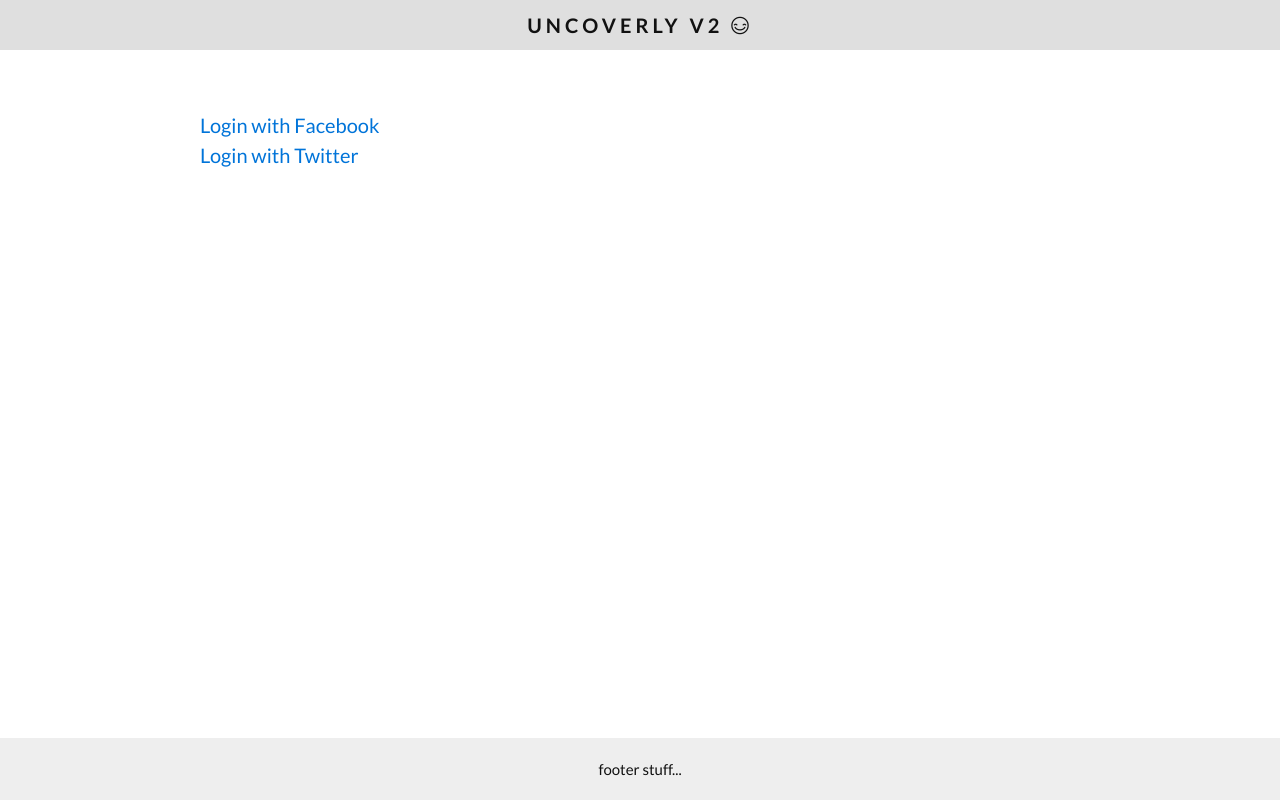
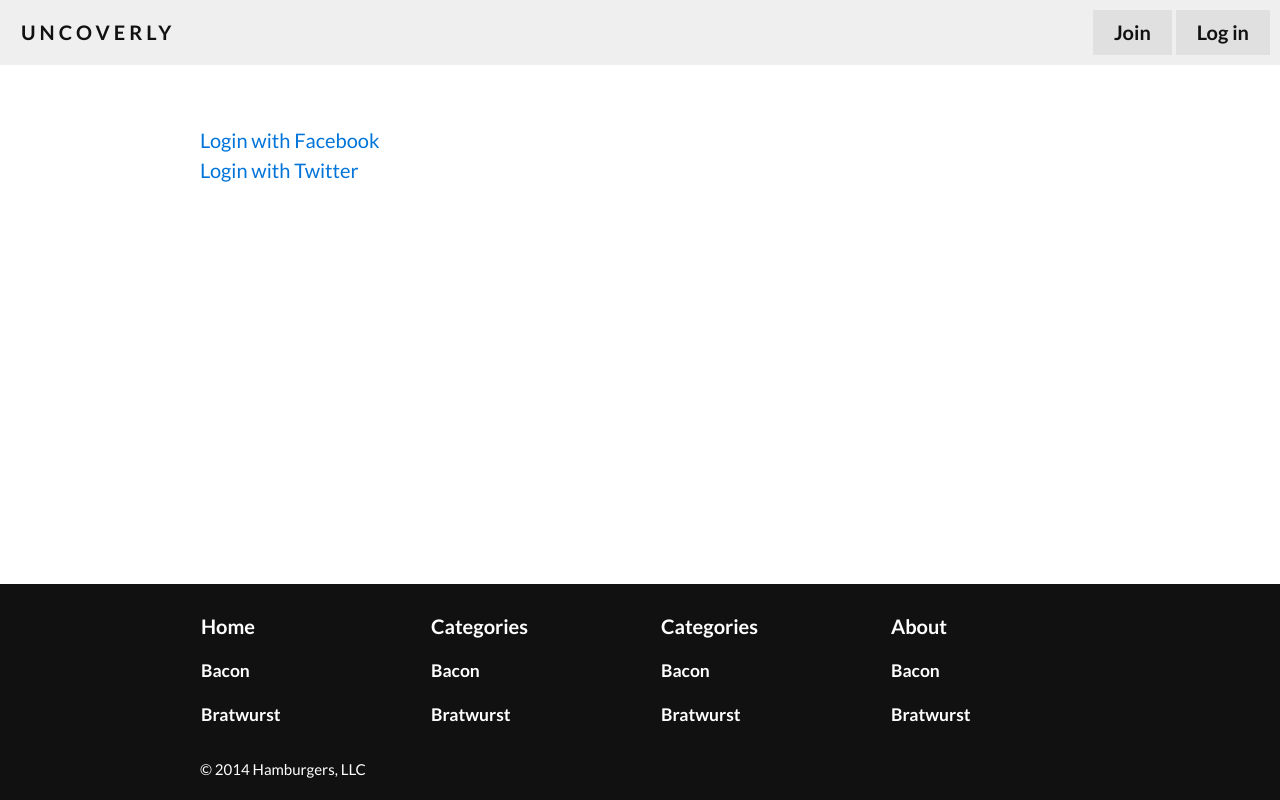
Before and after one commit to brendansudol/uncoverly, a Django app: page / in a window 1280 px wide. Run offline with Django 3.2, Linux system fonts and the light colour scheme; data that the repository does not hold is empty; style sheets or scripts are compiled from the project's sources.

Commit message:
nav, footer tweaks

```diff
--- /dev/null
+++ b/web/templates/web/_includes/footer.html
@@ -0,0 +1,51 @@
+<footer class="white bg-black">
+  <div class="px2 py2 container">
+    <div class="clearfix mxn2">
+      <div class="col col-6 md-col-3">
+        <ul class="list-reset">
+          <li>
+            <h3 class="h4 m0">
+              <a href="#" class="btn block">Home</a>
+            </h3>
+          </li>
+          <li><a href="#" class="h5 btn block">Bacon</a></li>
+          <li><a href="#" class="h5 btn block">Bratwurst</a></li>
+        </ul>
+      </div>
+      <div class="col col-6 md-col-3">
+        <ul class="list-reset">
+          <li>
+            <h3 class="h4 m0">
+              <a href="#" class="btn block">Categories</a>
+            </h3>
+          </li>
+          <li><a href="#" class="h5 btn block">Bacon</a></li>
+          <li><a href="#" class="h5 btn block">Bratwurst</a></li>
+        </ul>
+      </div>
+      <div class="col col-6 md-col-3">
+        <ul class="list-reset">
+          <li>
+            <h3 class="h4 m0">
+              <a href="#" class="btn block">Categories</a>
+            </h3>
+          </li>
+          <li><a href="#" class="h5 btn block">Bacon</a></li>
+          <li><a href="#" class="h5 btn block">Bratwurst</a></li>
+        </ul>
+      </div>
+      <div class="col col-6 md-col-3">
+        <ul class="list-reset">
+          <li>
+            <h3 class="h4 m0">
+              <a href="#" class="btn block">About</a>
+            </h3>
+          </li>
+          <li><a href="#" class="h5 btn block">Bacon</a></li>
+          <li><a href="#" class="h5 btn block">Bratwurst</a></li>
+        </ul>
+      </div>
+    </div>
+    <p class="h6 mb0">&copy; 2014 Hamburgers, LLC</p>
+  </div>
+</footer>
--- a/web/templates/web/base.html
+++ b/web/templates/web/base.html
@@ -26,20 +26,20 @@
   </head>
   <body class="site">
     <div class="site-wrap">
-      <nav class="clearfix mb2 bg-darken-2">
-        <div class="container px2 py1 center">
-          <a href="/" class="bold black caps h4">
-            Uncoverly v2 <i class="icon ion-happy-outline"></i>
-          </a>
+      <nav class="clearfix mb2 bg-darken-1">
+        <div class="left">
+          <a href="#!" class="btn py2 caps">Uncoverly</a>
+        </div>
+        <div class="right">
+          <a href="#!" class="btn bg-darken-1 mt1 mb1">Join</a>
+          <a href="#!" class="btn bg-darken-1 mt1 mb1 mr1">Log in</a>
         </div>
       </nav>
       <div class="container px2 py3">
         {% block content %}{% endblock %}
       </div>
     </div>
-    <footer class="center">
-      <div class="p2 h6">footer stuff...</div>
-    </footer>
+    {% include 'web/_includes/footer.html' %}
     {% block jsconfig %}{% endblock %}
     {% block footerjs %}{% endblock %}
   </body>
```
